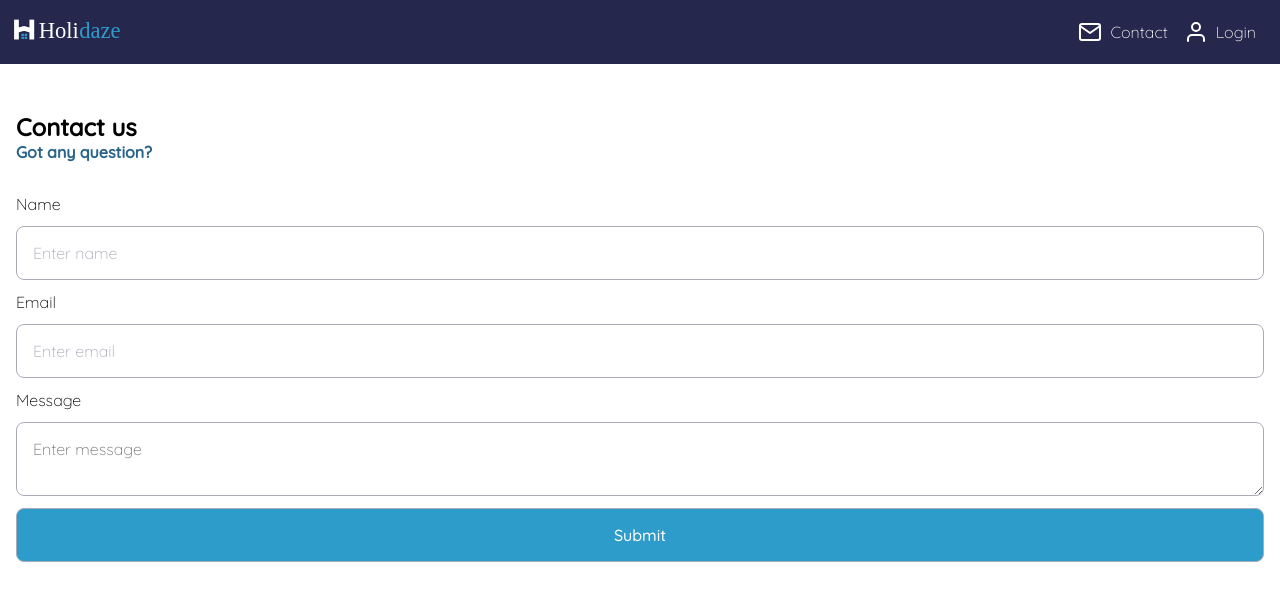
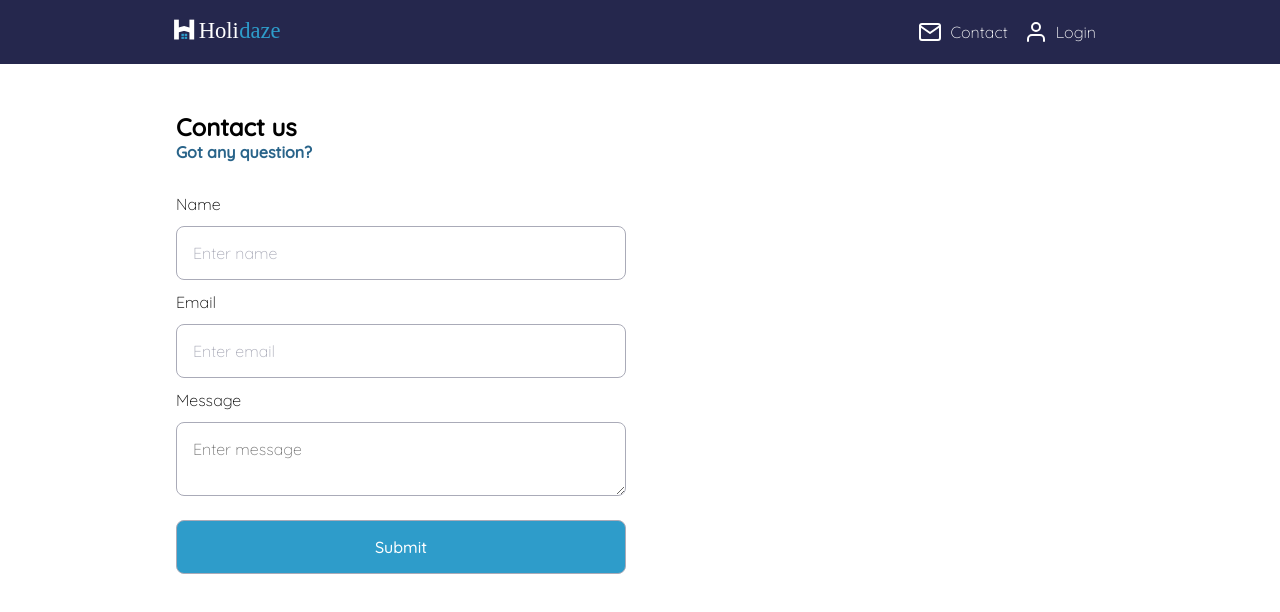
Before and after one commit to Noroff-FEU-Assignments/project-exam-2-tronderiklarsen, a Next.js app: page /contact in a window 1280 px wide. Shown: the top 612 px of the page. Built offline with nearby package versions, Linux system fonts and the light colour scheme; no server answers.

Commit message:
Added media queries and small fixes

```diff
--- a/components/header/Header.js
+++ b/components/header/Header.js
@@ -8,6 +8,7 @@ export default function Header() {
 
   return (
     <header className={styles.header}>
+      <div className={styles.menu}>
       <div>
         <Link href="/">
           <img
@@ -16,7 +17,7 @@ export default function Header() {
           ></img>
         </Link>
       </div>
-      <nav className={styles.menu}>
+      <nav>
         <ul>
           {user ? (
             <>
@@ -46,6 +47,7 @@ export default function Header() {
           )}
         </ul>
       </nav>
+      </div>
     </header>
   );
 }
--- a/pages/inquiry/[id].js
+++ b/pages/inquiry/[id].js
@@ -31,7 +31,7 @@ export default function EnquiryPage({ place }) {
     } else {
       const place = await response.json();
       router.reload();
-      toast.success("Inquiry sent")
+      toast.success("Inquiry submitted! We will contact you soon.")
     }
   };
 
--- a/styles/Header.module.css
+++ b/styles/Header.module.css
@@ -1,24 +1,41 @@
 .header {
+    background: #25274D;
+}
+
+.menu {
     display: flex;
     justify-content: space-between;
     align-items: center;
-    background: #25274D;
     color: white;
     height: 64px;
     padding: 0 8px;
 }
 
-.header a {
+@media (min-width: 768px) {
+    .menu {
+        margin: 0 auto;
+        width: 600px;
+    }
+}
+
+@media (min-width: 1280px) {
+    .menu {
+        margin: 0 auto;
+        width: 960px;
+    }
+}
+
+.menu a {
     color: white;
     font-weight: 300;
     margin: 0 16px 0 8px;
 }
 
-.header a:hover {
+.menu a:hover {
     color: #2E9CCA;
 }
 
-.header ul,.header li {
+.menu ul,.menu li {
     display: flex;
     list-style: none;
     align-items: center;
--- a/styles/Layout.module.css
+++ b/styles/Layout.module.css
@@ -2,3 +2,18 @@
     padding: 16px;
     min-width: 320px;
 }
+
+@media (min-width: 768px) {
+    .container {
+        margin: 0 auto;
+        width: 600px;
+    }
+}
+
+@media (min-width: 1280px) {
+    .container {
+        margin: 0 auto;
+        width: 960px;
+        max-width: 1920px;
+    }
+}
--- a/styles/Messages.module.css
+++ b/styles/Messages.module.css
@@ -4,3 +4,9 @@
     margin-bottom: 16px;
     border-radius: 8px;
 }
+
+@media (min-width: 1280px) {
+    .message {
+        width: 450px;
+    }
+}
--- a/styles/globals.css
+++ b/styles/globals.css
@@ -46,6 +46,7 @@ input,textarea {
   font-family: 'Quicksand', sans-serif;
   font-size: 16px;
   font-weight: 300;
+  resize: vertical;
 }
 
 input[type=text]:focus {
@@ -58,6 +59,12 @@ input::placeholder {
 
 form {
   margin-top: 16px;
+}
+
+@media (min-width: 1280px) {
+  form {
+    width: 450px;
+  }
 }
 
 label {
@@ -73,7 +80,7 @@ label {
   font-weight: 500;
   padding: 16px;
   border-radius: 8px;
-  margin-bottom: 16px;
+  margin: 16px 0 16px 0;
 }
 
 .btn-secondary {
```
Also changed, not shown: pages/admin.js (+13 -5 lines), styles/AdminPage.module.css (added, +14 -0 lines).
